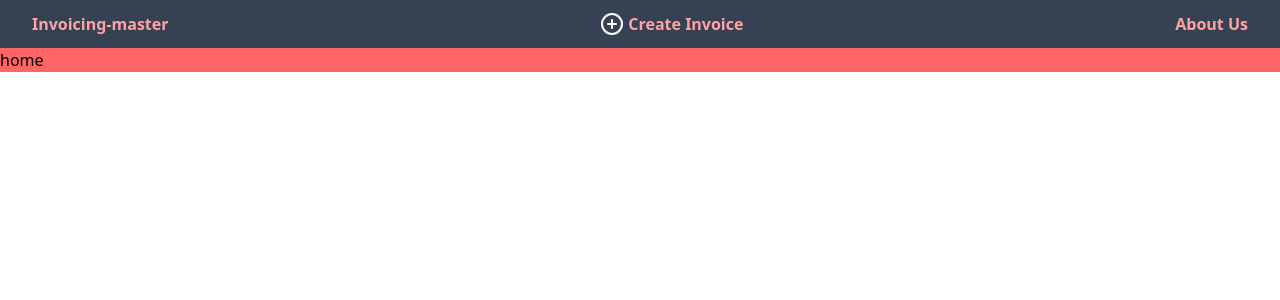
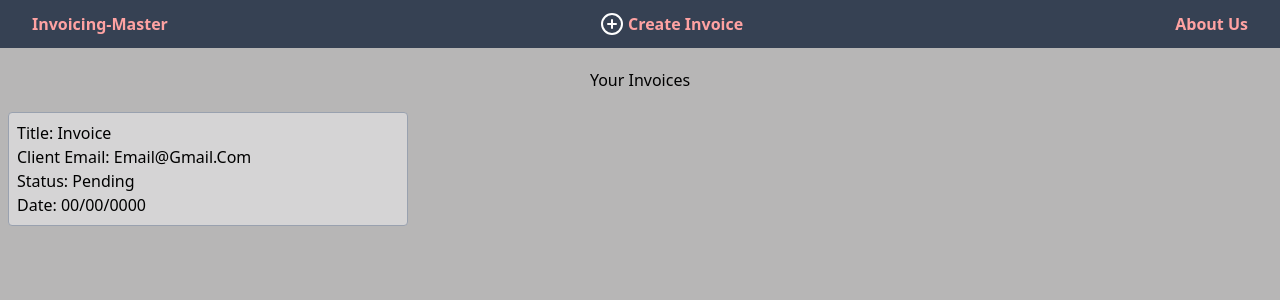
Before and after one commit to jomard44/invoicing, a React (Vite) app in the folder client/: page / in a window 1280 px wide. Shown: the top 300 px of the page. Built offline with nearby package versions, Linux system fonts and the light colour scheme.

Commit message:
creating a card for the invoices

```diff
--- a/client/src/App.tsx
+++ b/client/src/App.tsx
@@ -1,7 +1,7 @@
 import { BrowserRouter, Routes, Route } from "react-router-dom";
-import Home from "./componenets/Home";
-import About from "./componenets/About";
-import Create from "./componenets/Create";
+import Home from "./pages/Home";
+import About from "./pages/About";
+import Create from "./pages/Create";
 import Navbar from "./componenets/Navbar";
 
 function App() {
--- a/client/src/componenets/Home.tsx
+++ /dev/null
@@ -1,11 +0,0 @@
-import "../index.css"
-
-const Home = () => {
-  return (
-    <div>
-      <h2 className='bg-red-400'>home</h2>
-    </div>
-  )
-}
-
-export default Home
--- /dev/null
+++ b/client/src/componenets/InvoiceCard.tsx
@@ -0,0 +1,17 @@
+const InvoiceCard = ({
+  title = "title of the invoice",
+  clietEmail = "client email address e.g example@gmail.com ",
+  status = "pending",
+  date = "00/00/0000"
+}) => {
+  return (
+    <div className="bg-gray-100/50 w-100 m-2 p-2 rounded border border-gray-400">
+      <p>title: {title}</p>
+      <p>client email: {clietEmail}</p>
+      <p>status: {status}</p>
+      <p>date: {date}</p>
+    </div>
+  );
+};
+
+export default InvoiceCard;
--- a/client/src/index.css
+++ b/client/src/index.css
@@ -1 +1,6 @@
 @import "tailwindcss";
+
+body{
+    text-transform: capitalize;
+    background-color: rgba(61, 58, 58, 0.37);
+}
--- /dev/null
+++ b/client/src/pages/Home.tsx
@@ -0,0 +1,18 @@
+import InvoiceCard from "../componenets/InvoiceCard";
+import "../index.css";
+
+const Home = () => {
+  return (
+    <>
+      <h1 className="text-center m-5">your invoices</h1>
+      <InvoiceCard
+        title="invoice"
+        clietEmail="email@gmail.com"
+        status="pending"
+        date="00/00/0000"
+      />
+    </>
+  );
+};
+
+export default Home;
```
Also changed, not shown: client/src/pages/About.tsx (renamed from client/src/componenets/About.tsx), client/src/pages/Create.tsx (renamed from client/src/componenets/Create.tsx).
